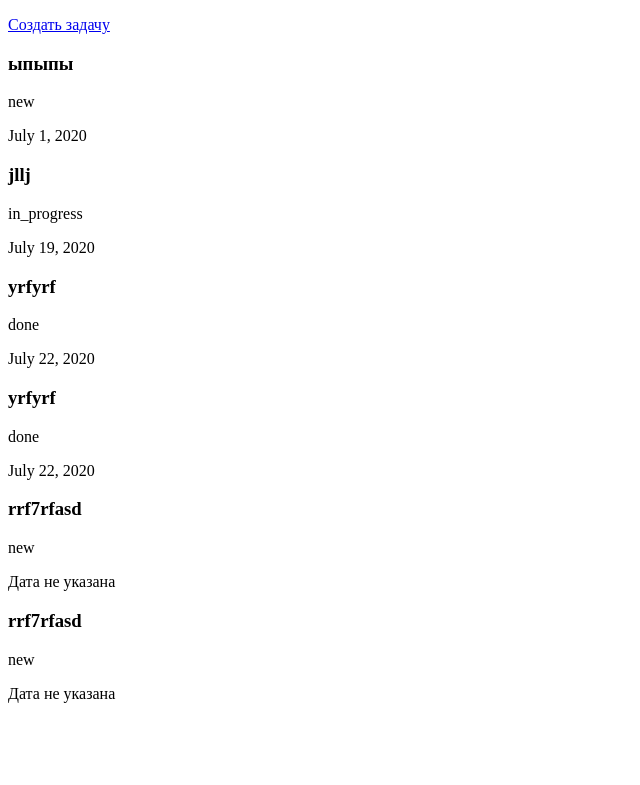
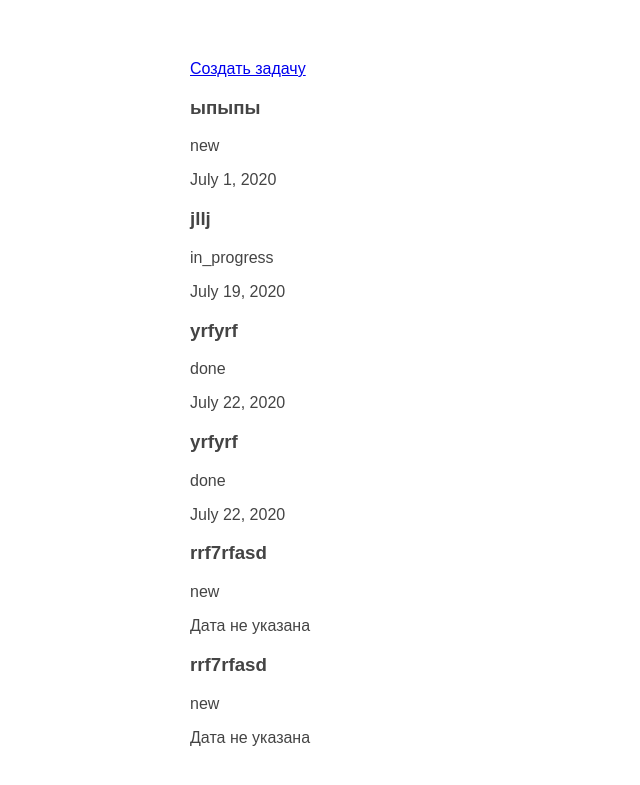
Before and after one commit to Artur1303/homework_45, a Django app: page / in a window 1280 px wide. Shown: the top 785 px of the page, without its empty margins (0-640 px from the left). Run offline with Django 3.2, Linux system fonts and the light colour scheme; data comes from the database, SQL or seed files in the repository.

Commit message:
Добавил контэйнер в index.html

```diff
--- a/source/webapp/templates/index.html
+++ b/source/webapp/templates/index.html
@@ -1,10 +1,13 @@
+{% load staticfiles %}
 <!DOCTYPE html>
 <html lang="en">
 <head>
     <meta charset="UTF-8">
+    <link rel="stylesheet" href="{% static 'css/style.css' %}">
     <title>Title</title>
 </head>
 <body>
+<div class="container">
 <p><a href="create_view/">Создать задачу</a></p>
 {% for todo in todo_list %}
 <div><h3>{{todo.title }}</h3>
@@ -18,6 +21,6 @@
 
 </div>
 {% endfor %}
-
+</div>
 </body>
 </html>
```
